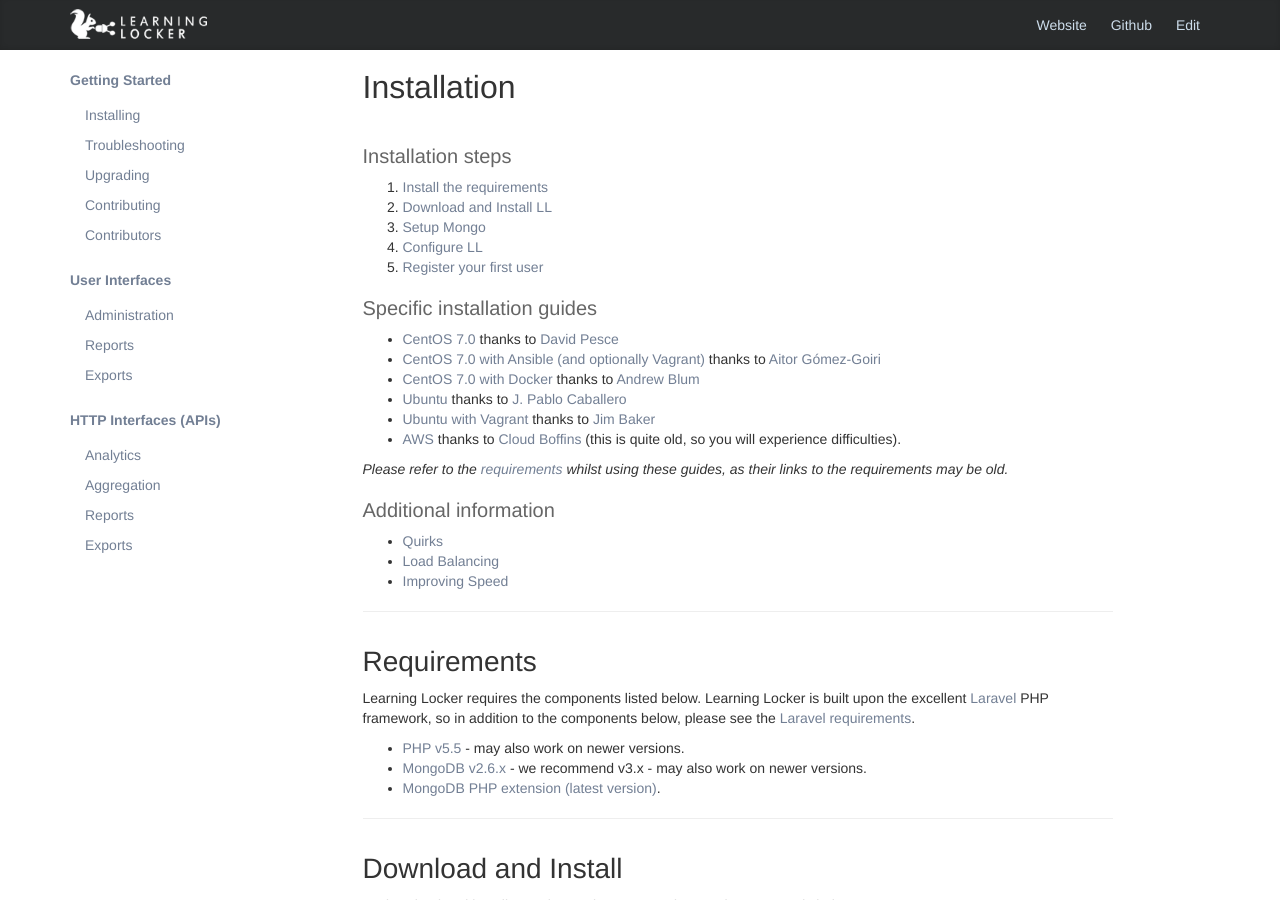
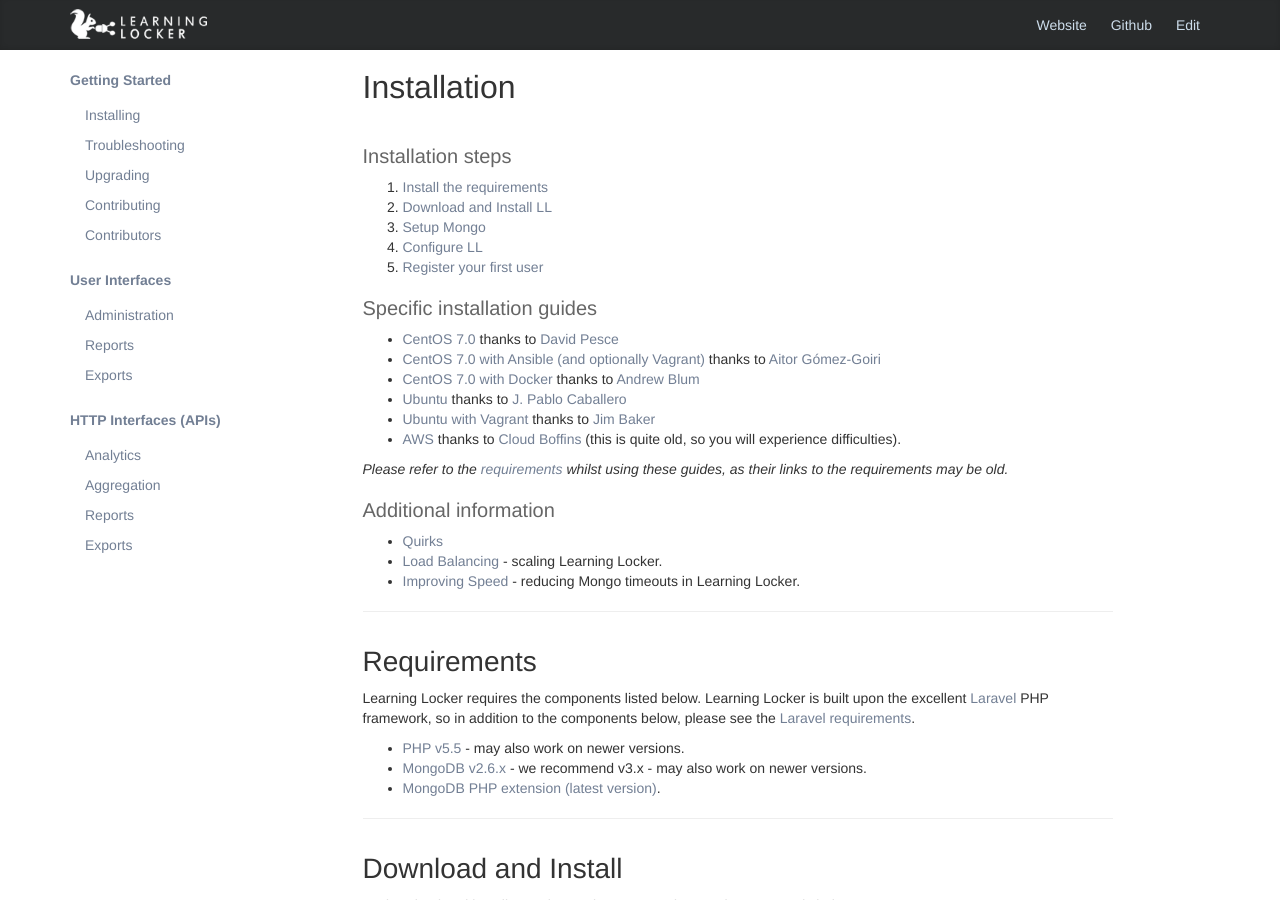
Before and after one commit to LearningLocker/docs, a Jekyll site: the page built from src/installation.md, in a window 1280 px wide and 900 px high. Built offline with Jekyll 4.4.1, drawn with Linux system fonts in a browser that asks for light colours; nearby versions of some CDN libraries.

Commit message:
Update installation.md

```diff
--- a/src/installation.md
+++ b/src/installation.md
@@ -25,8 +25,8 @@
 #### Additional information
 
 - [Quirks](#quirks)
-- [Load Balancing](http://learninglocker.net/blog/load-balancing-learning-locker/)
-- [Improving Speed](https://learninglocker.net/blog/learning-locker-v1-12/)
+- [Load Balancing](http://learninglocker.net/blog/load-balancing-learning-locker/) - scaling Learning Locker.
+- [Improving Speed](https://learninglocker.net/blog/learning-locker-v1-12/) - reducing Mongo timeouts in Learning Locker.
 
 ## Requirements
 Learning Locker requires the components listed below. Learning Locker is built upon the excellent [Laravel](http://laravel.com) PHP framework, so in addition to the components below, please see the [Laravel requirements](http://laravel.com/docs/4.2#server-requirements).
```
